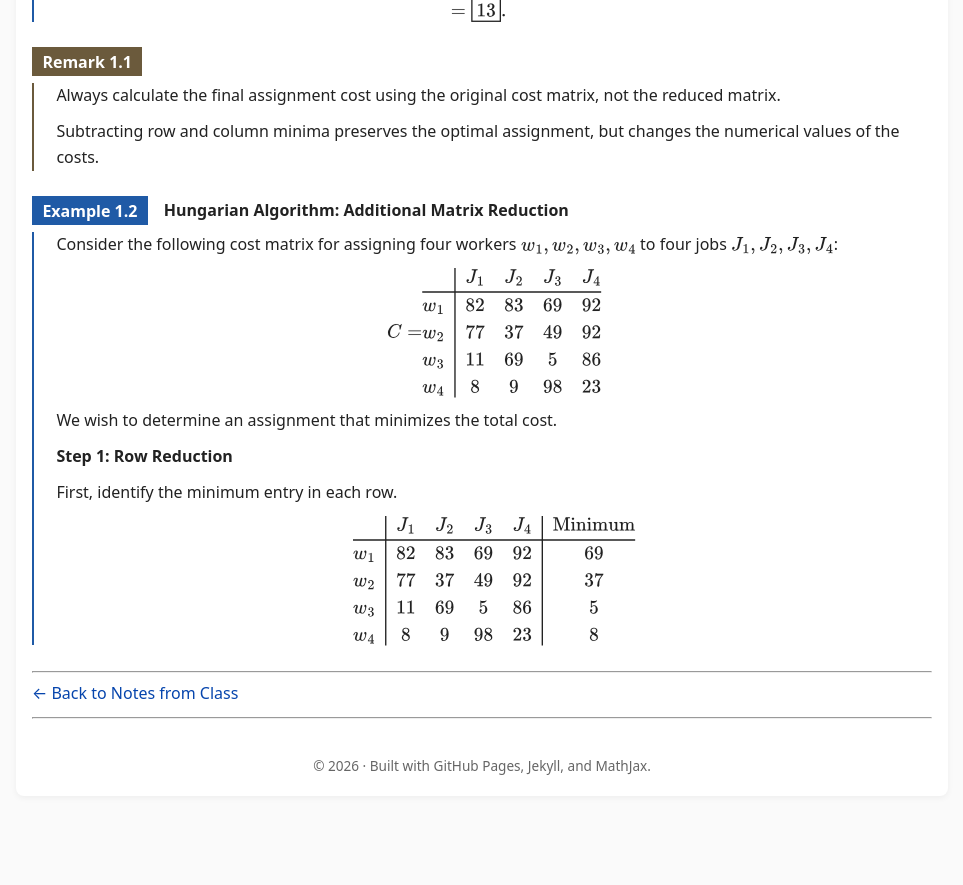
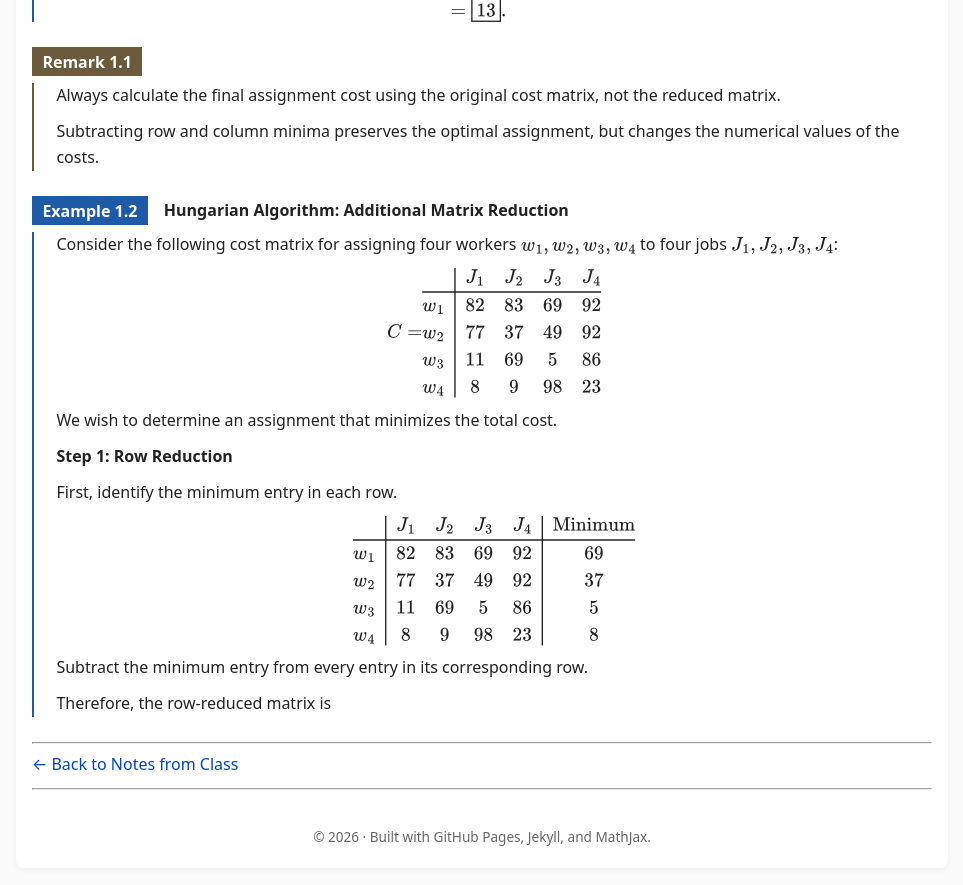
Before and after one commit to SaleemKamaludin/SaleemKamaludin.github.io, a Jekyll site: the page built from courses/math-2276/notes-from-class/supplementary-lecture-6/index.md, in a window 1280 px wide and 900 px high, scrolled down 3182 px. Shown: the top 885 px of the window, without its empty margins (158-1121 px from the left). Built offline with Jekyll 4.4.1, drawn with Linux system fonts in a browser that asks for light colours; before the commit the page ends 4010 px from its top, so only the background shows below that.

Commit message:
Continue Step 1 row reduction in Example 1.2

```diff
--- a/courses/math-2276/notes-from-class/supplementary-lecture-6/index.md
+++ b/courses/math-2276/notes-from-class/supplementary-lecture-6/index.md
@@ -497,7 +497,20 @@ w_4 & 8 & 9 & 98 & 23 & 8
 
       </div>
 
-    </div>
+
+      <div id="example-hungarian-additional-row-subtraction">
+
+        <p>
+          Subtract the minimum entry from every entry
+          in its corresponding row.
+        </p>
+
+        <p>
+          Therefore, the row-reduced matrix is
+        </p>
+
+      </div>
+</div>
 
 </div>
 
```
